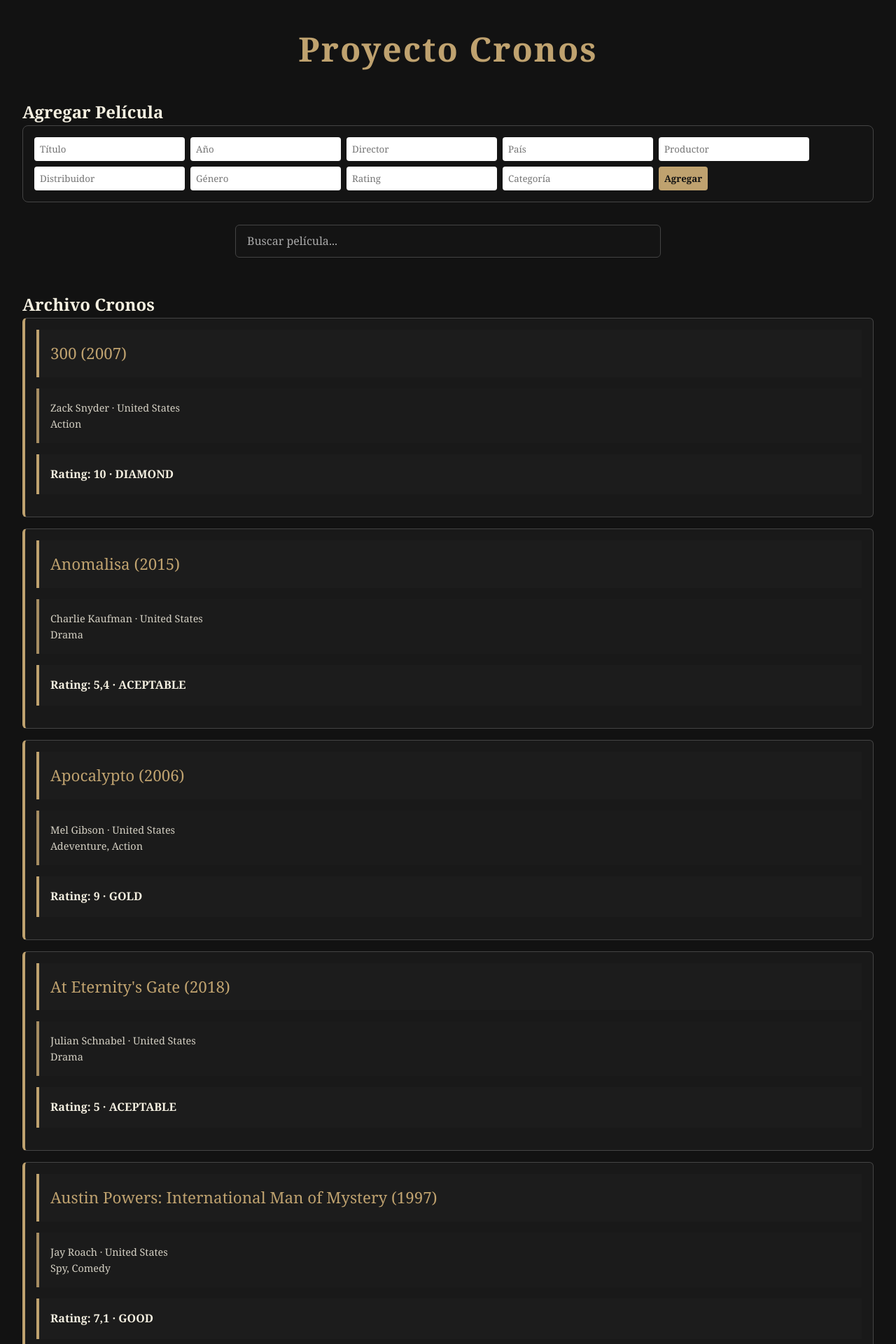
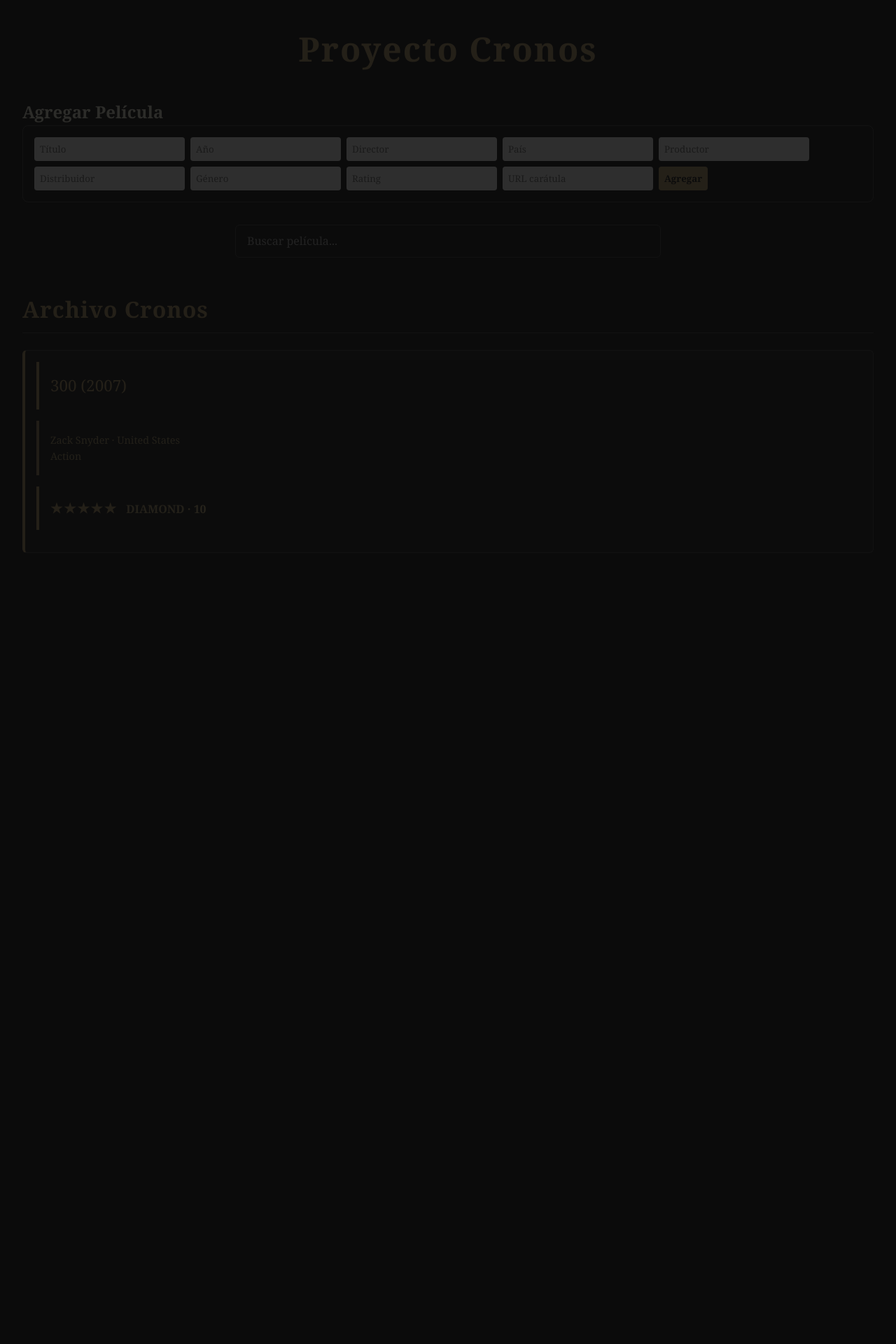
Before and after one commit to kvnaponte/Cinema_Puntuacion, a Flask app: page / in a window 1280 px wide. Shown: the top 1920 px of the page at 70% size. After the commit the page ends 789 px from the top, so only its background shows below. Run offline with Flask 3, Linux system fonts and the light colour scheme; data comes from the database, SQL or seed files in the repository; both versions use the stored data as it was after the commit.

Commit message:
Mejoras 28.12

```diff
--- a/backend/app.py
+++ b/backend/app.py
@@ -34,19 +34,25 @@
 
     conn = get_db_connection()
     conn.execute("""
-        INSERT INTO movies (year, title, director, country, producer, distributor, genre, rating, category)
-        VALUES (?, ?, ?, ?, ?, ?, ?, ?, ?)
-    """, (
-        data["year"],
-        data["title"],
-        data["director"],
-        data["country"],
-        data["producer"],
-        data["distributor"],
-        data["genre"],
-        data["rating"],
-        data["category"]
-    ))
+    INSERT INTO movies (
+        year, title, director, country,
+        producer, distributor, genre,
+        rating, category, cover_url
+    )
+    VALUES (?, ?, ?, ?, ?, ?, ?, ?, ?, ?)
+""", (
+    data["year"],
+    data["title"],
+    data["director"],
+    data["country"],
+    data["producer"],
+    data["distributor"],
+    data["genre"],
+    data["rating"],
+    data["category"],
+    data.get("cover_url")
+))
+
     conn.commit()
     conn.close()
 
--- a/backend/schema.sql
+++ b/backend/schema.sql
@@ -13,6 +13,7 @@
 
     rating REAL,
     category TEXT,
+    cover_url TEXT,
 
     created_at TEXT DEFAULT CURRENT_TIMESTAMP,
     updated_at TEXT DEFAULT CURRENT_TIMESTAMP
--- a/backend/static/css/cinema.css
+++ b/backend/static/css/cinema.css
@@ -4,6 +4,12 @@
     --text-main: #f5f0e1;        /* Marfil */
     --accent-gold: #bfa26f;      /* Dorado apagado */
     --border-light: #444;        /* Bordes sutiles */
+    --diamond: #c9b37e;
+    --gold: #b08d57;
+    --platinum: #9fa3a7;
+    --good: #7d8f6b;
+    --acceptable: #a89f8a;
+    --bad: #6b6b6b;
 }
 
 /* Reset básico */
@@ -149,3 +155,246 @@
 #search-input::placeholder {
     color: #aaa;
 }
+
+.stars {
+    color: var(--accent-gold);
+    font-size: 1.2rem;
+    letter-spacing: 2px;
+}
+
+.category {
+    margin-left: 0.5rem;
+    font-weight: bold;
+    opacity: 0.9;
+}
+
+.DIAMOND {
+    color: var(--diamond);
+    border-left-color: var(--diamond);
+}
+
+.GOLD {
+    color: var(--gold);
+    border-left-color: var(--gold);
+}
+
+.PLATINUM {
+    color: var(--platinum);
+    border-left-color: var(--platinum);
+}
+
+.GOOD {
+    color: var(--good);
+    border-left-color: var(--good);
+}
+
+.ACEPTABLE {
+    color: var(--acceptable);
+    border-left-color: var(--acceptable);
+}
+
+.BAD {
+    color: var(--bad);
+    border-left-color: var(--bad);
+}
+
+/* Modal fondo */
+.modal {
+    position: fixed;
+    inset: 0;
+    background: rgba(10, 10, 10, 0.85);
+    display: flex;
+    justify-content: center;
+    align-items: center;
+    z-index: 999;
+}
+
+/* Oculto */
+.hidden {
+    display: none;
+}
+
+/* Contenido */
+.modal-content {
+    background: #141414;
+    border: 1px solid var(--border-light);
+    border-radius: 10px;
+    width: 70%;
+    max-width: 900px;
+    padding: 2rem;
+    position: relative;
+}
+
+/* Cerrar */
+#close-modal {
+    position: absolute;
+    top: 1rem;
+    right: 1.5rem;
+    font-size: 1.5rem;
+    cursor: pointer;
+    color: var(--accent-gold);
+}
+
+/* Layout */
+.modal-body {
+    display: flex;
+    gap: 2rem;
+}
+
+/* Cover */
+#modal-cover {
+    width: 260px;
+    border-radius: 6px;
+    border: 1px solid var(--border-light);
+}
+
+/* Info */
+.modal-info h2 {
+    color: var(--accent-gold);
+    margin-bottom: 1rem;
+}
+
+.modal-info p {
+    margin-bottom: 0.5rem;
+    opacity: 0.9;
+}
+
+/* Marco del póster */
+.poster-frame {
+    position: relative;
+    padding: 12px;
+    background: linear-gradient(
+        145deg,
+        #3a2e1f,
+        #1f160c
+    );
+    border-radius: 8px;
+    box-shadow:
+        inset 0 0 10px rgba(0,0,0,0.8),
+        0 10px 30px rgba(0,0,0,0.7);
+}
+
+/* Imagen */
+.poster-frame img {
+    display: block;
+    width: 260px;
+    border-radius: 4px;
+}
+
+/* Vidrio */
+.poster-frame .glass {
+    position: absolute;
+    inset: 12px;
+    border-radius: 4px;
+    background: linear-gradient(
+        120deg,
+        rgba(255,255,255,0.08),
+        rgba(255,255,255,0.02),
+        rgba(255,255,255,0.06)
+    );
+    pointer-events: none;
+}
+
+/* Reflejo sutil */
+.poster-frame::after {
+    content: "";
+    position: absolute;
+    top: 12px;
+    left: 12px;
+    width: 40%;
+    height: 40%;
+    background: linear-gradient(
+        135deg,
+        rgba(255,255,255,0.12),
+        transparent
+    );
+    border-radius: 4px;
+    pointer-events: none;
+}
+
+.modal-info {
+    padding-left: 1rem;
+}
+
+.modal-info p,
+.modal-info div {
+    margin-bottom: 0.6rem;
+    line-height: 1.6;
+}
+
+.modal-info strong {
+    color: var(--accent-gold);
+    font-weight: normal;
+}
+
+/* Estado inicial: proyector apagado */
+.projector-off {
+    opacity: 0;
+    transform: scale(0.96);
+    filter: brightness(0) contrast(1.2);
+}
+
+/* Encendido del proyector */
+.projector-on {
+    animation: projectorStart 1.2s ease-out forwards;
+}
+
+/* Animación principal */
+@keyframes projectorStart {
+    0% {
+        opacity: 0;
+        filter: brightness(0) contrast(1.4);
+        transform: scale(0.96);
+    }
+
+    20% {
+        opacity: 1;
+        filter: brightness(3) contrast(2);
+    }
+
+    35% {
+        filter: brightness(0.6) contrast(1.3);
+    }
+
+    55% {
+        filter: brightness(1.4) contrast(1.1);
+    }
+
+    75% {
+        filter: brightness(0.9) contrast(1);
+    }
+
+    100% {
+        opacity: 1;
+        filter: brightness(1) contrast(1);
+        transform: scale(1);
+    }
+}
+
+.projector-on {
+    animation:
+        projectorStart 1.2s ease-out forwards,
+        filmFlicker 0.12s infinite;
+}
+
+@keyframes filmFlicker {
+    0%   { filter: brightness(1); }
+    50%  { filter: brightness(1.03); }
+    100% { filter: brightness(1); }
+}
+
+.film-dust {
+    position: absolute;
+    inset: 0;
+    pointer-events: none;
+    background-image:
+        radial-gradient(rgba(255,255,255,0.08) 1px, transparent 1px);
+    background-size: 3px 3px;
+    opacity: 0.15;
+    animation: dustMove 12s linear infinite;
+}
+
+@keyframes dustMove {
+    from { background-position: 0 0; }
+    to   { background-position: 100px 100px; }
+}
--- a/backend/static/js/render.js
+++ b/backend/static/js/render.js
@@ -3,11 +3,13 @@
 const movieList = document.getElementById("movie-list");
 const movieForm = document.getElementById("movie-form");
 const searchInput = document.getElementById("search-input");
+const modal = document.getElementById("movie-modal");
+const closeModal = document.getElementById("close-modal");
 
 let allMovies = [];
 
 /* =========================
-   Render principa
+   Render principal
 ========================= */
 async function renderMovies() {
     allMovies = await getMovies();
@@ -15,19 +17,49 @@
 }
 
 /* =========================
+   Estrellas y categoría
+========================= */
+function normalizeRating(rating) {
+    return parseFloat(String(rating).replace(",", "."));
+}
+
+function getStars(rating) {
+    rating = normalizeRating(rating);
+
+    if (rating >= 9.5) return 5;
+    if (rating >= 8.8) return 4;
+    if (rating >= 8.0) return 4;
+    if (rating >= 7.0) return 3;
+    if (rating >= 5.0) return 2;
+    return 1;
+}
+
+function getCategory(rating) {
+    rating = normalizeRating(rating);
+
+    if (rating >= 9.5) return "DIAMOND";
+    if (rating >= 8.8) return "GOLD";
+    if (rating >= 8.0) return "PLATINUM";
+    if (rating >= 7.0) return "GOOD";
+    if (rating >= 5.0) return "ACEPTABLE";
+    return "BAD";
+}
+
+function renderStars(stars) {
+    return "★".repeat(stars);
+}
+
+/* =========================
    Mostrar películas
 ========================= */
 function displayMovies(movies) {
-    if (movies.length === 0) {
-        movieList.innerHTML = "<p>No hay películas registradas.</p>";
-        return;
-    }
+    movieList.innerHTML = movies.map(m => {
+        const stars = getStars(m.rating);
+        const category = getCategory(m.rating);
 
-    movieList.innerHTML = movies.map(m => `
-        <div class="movie-card">
-            <div class="movie-title">
-                ${m.title} (${m.year})
-            </div>
+        return `
+        <div class="movie-card ${category}" data-id="${m.id}">
+            <div class="movie-title">${m.title} (${m.year})</div>
 
             <div class="movie-meta">
                 ${m.director} · ${m.country}<br>
@@ -35,11 +67,52 @@
             </div>
 
             <div class="movie-rating">
-                Rating: ${m.rating} · ${m.category}
+                <span class="stars">${renderStars(stars)}</span>
+                <span class="category ${category}">${category}</span>
+                · ${m.rating}
             </div>
         </div>
-    `).join("");
+        `;
+    }).join("");
+
+    // Eventos click para abrir modal
+    document.querySelectorAll(".movie-card").forEach(card => {
+        card.addEventListener("click", () => {
+            const id = card.dataset.id;
+            const movie = allMovies.find(m => m.id == id);
+            if (movie) openModal(movie);
+        });
+    });
 }
+
+/* =========================
+   Modal detalle
+========================= */
+function openModal(movie) {
+    modal.classList.remove("hidden");
+
+    document.getElementById("modal-cover").src =
+        movie.cover_url || "https://via.placeholder.com/300x450?text=No+Cover";
+
+    document.getElementById("modal-title").textContent =
+        `${movie.title} (${movie.year})`;
+
+    document.getElementById("modal-meta").innerHTML = `
+    <strong>Director:</strong> ${movie.director}<br>
+    <strong>País:</strong> ${movie.country}<br>
+    <strong>Productor:</strong> ${movie.producer}<br>
+    <strong>Distribuidor:</strong> ${movie.distributor}
+`;
+    document.getElementById("modal-genre").textContent =
+        `Género: ${movie.genre}`;
+
+    document.getElementById("modal-rating").textContent =
+        `Rating: ${movie.rating}`;
+}
+
+closeModal.addEventListener("click", () => {
+    modal.classList.add("hidden");
+});
 
 /* =========================
    Búsqueda en tiempo real
@@ -64,7 +137,7 @@
     const movie = Object.fromEntries(formData.entries());
 
     movie.year = parseInt(movie.year);
-    movie.rating = parseFloat(movie.rating);
+    movie.rating = normalizeRating(movie.rating);
 
     await addMovie(movie);
 
--- a/backend/templates/index.html
+++ b/backend/templates/index.html
@@ -1,19 +1,19 @@
 <!DOCTYPE html>
 <html lang="es">
 <head>
-    <head>
     <meta charset="UTF-8">
     <title>Proyecto Cronos</title>
+
     <link rel="stylesheet" href="{{ url_for('static', filename='css/cinema.css') }}">
-    <script src="{{ url_for('static', filename='js/api.js') }}" type="module"></script>
-    <script src="{{ url_for('static', filename='js/render.js') }}" type="module"></script>
+    <script src="{{ url_for('static', filename='js/api.js') }}" type="module" defer></script>
+    <script src="{{ url_for('static', filename='js/render.js') }}" type="module" defer></script>
+</head>
 
+<body>
 
-</head>
-<body>
     <h1>Proyecto Cronos</h1>
 
-    <!-- Formulario para agregar película -->
+    <!-- Formulario -->
     <section>
         <h2>Agregar Película</h2>
         <form id="movie-form">
@@ -25,19 +25,44 @@
             <input type="text" name="distributor" placeholder="Distribuidor">
             <input type="text" name="genre" placeholder="Género">
             <input type="number" step="0.1" name="rating" placeholder="Rating" required>
-            <input type="text" name="category" placeholder="Categoría" required>
+            <input type="text" name="cover_url" placeholder="URL carátula">
             <button type="submit">Agregar</button>
         </form>
     </section>
 
+    <!-- Búsqueda -->
     <section id="search-bar">
-    <input type="text" id="search-input" placeholder="Buscar película...">
+        <input type="text" id="search-input" placeholder="Buscar película...">
     </section>
 
-    <!-- Lista de películas -->
-    <section id="archive"></section>
-    <h2>Archivo Cronos</h2>
-    <section id="movie-list"></section>
+    <!-- Archivo -->
+    <section id="archive">
+        <h2>Archivo Cronos</h2>
+        <div id="movie-list"></div>
+    </section>
+
+    <!-- Modal -->
+    <div id="movie-modal" class="modal">
+        <div class="modal-content projector-off">
+            <div class="film-dust"></div>
+            <span id="close-modal">✕</span>
+
+            <div class="modal-body">
+
+                <div class="poster-frame">
+                    <div class="glass"></div>
+                    <img id="modal-cover" src="" alt="Cover">
+                </div>
+
+                <div class="modal-info">
+                    <h2 id="modal-title"></h2>
+                    <p id="modal-meta"></p>
+                    <p id="modal-genre"></p>
+                    <p id="modal-rating"></p>
+                </div>
+            </div>
+        </div>
+    </div>
 
 </body>
 </html>
```
Also changed, not shown: backend/database.db.
